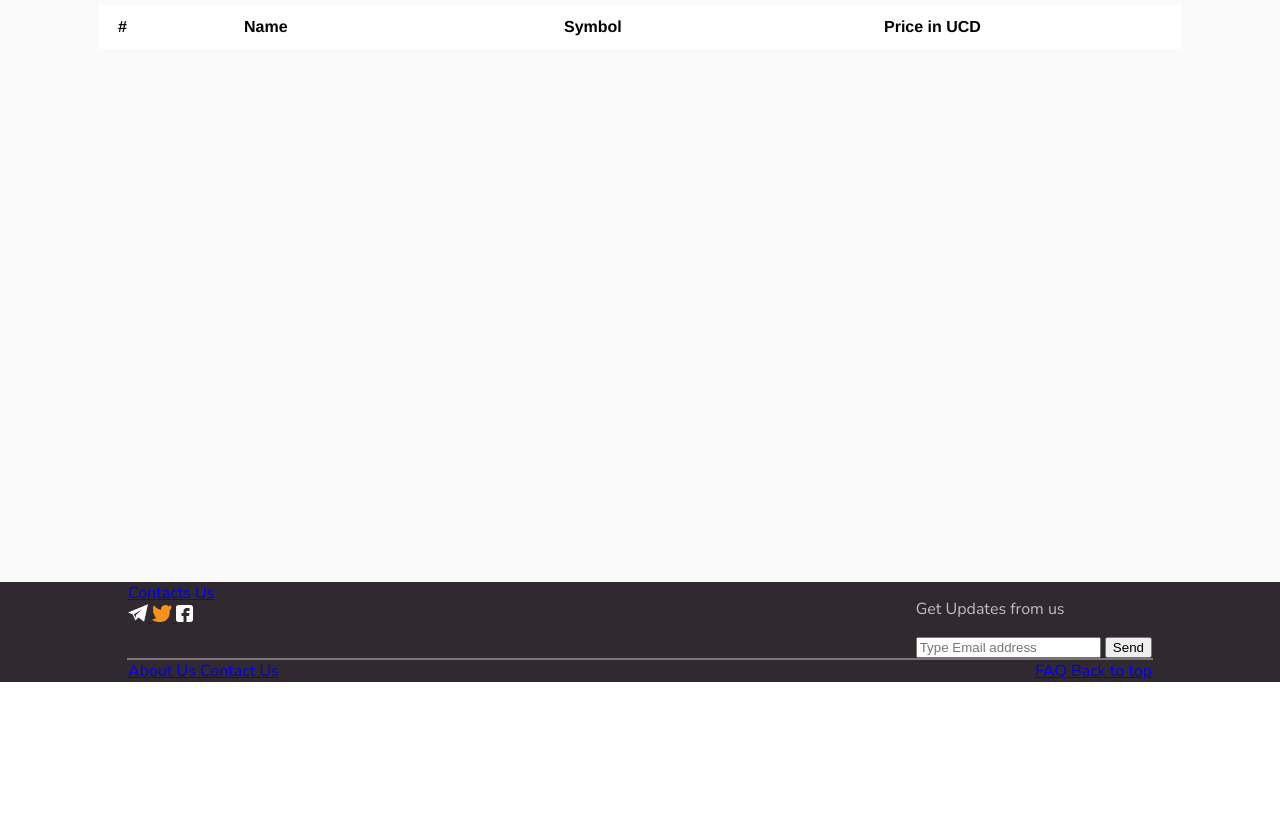
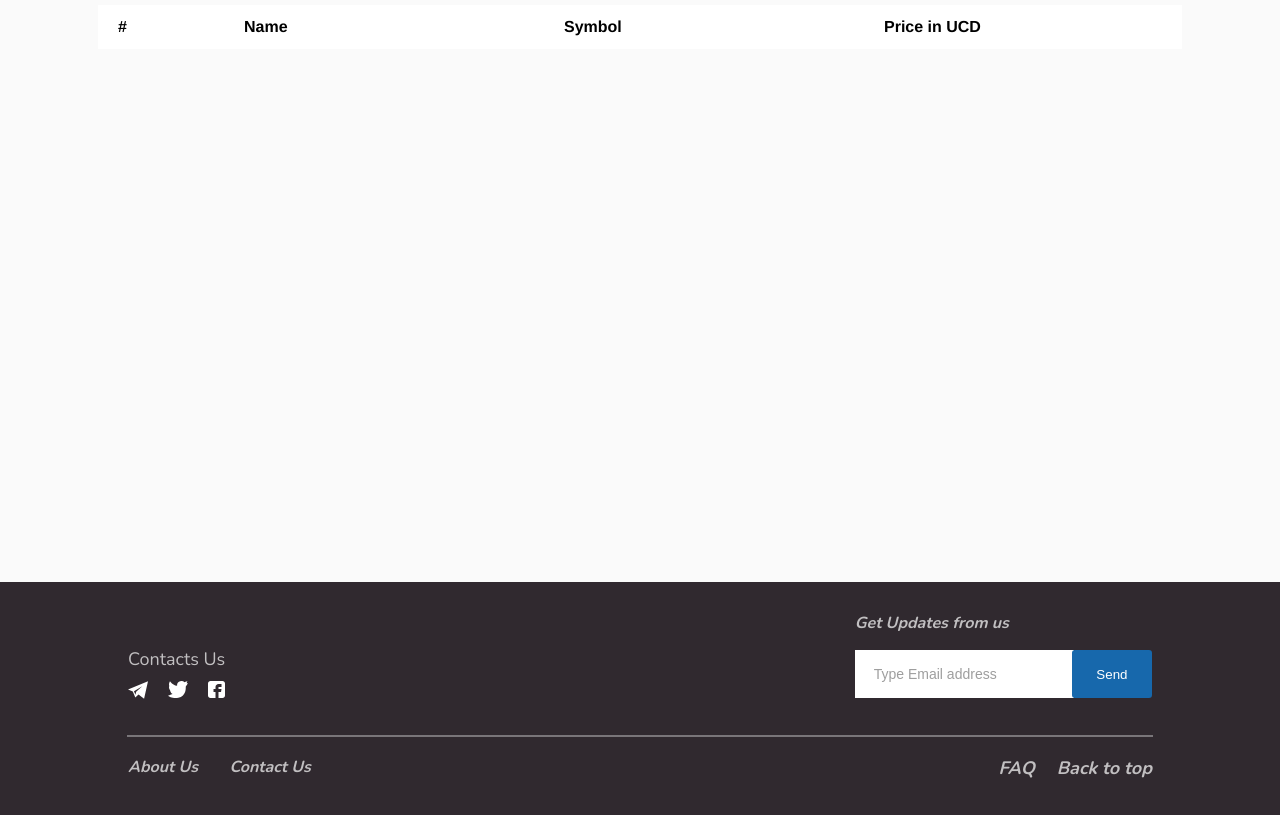
Before and after one commit to AlinaAndriychuk/Crypto, a website: page app/index.html in a window 1280 px wide. Shown: the part 3502-4317 px from the top of the page. Before the commit the page ends 4184 px from the top, so only its background shows below. Drawn offline with nearby package versions, Linux system fonts and the light colour scheme; no server answers; a web font is replaced by a local one.

Commit message:
svg icons

```diff
--- a/app/index.html
+++ b/app/index.html
@@ -12,6 +12,7 @@
   <link href="https://fonts.googleapis.com/css2?family=Nunito:wght@400;600&display=swap" rel="stylesheet">
   <link href="https://fonts.googleapis.com/css2?family=Nunito:wght@400;600;700&display=swap" rel="stylesheet">
   <link href="//db.onlinewebfonts.com/c/9da41c570d5a221cb2486d78769a076d?family=Neue+Helvetica" rel="stylesheet" type="text/css"/>
+  <link href="//db.onlinewebfonts.com/c/275de2221d9f0c4c9257d17f5a1e4006?family=Avenir+Black" rel="stylesheet" type="text/css"/>
   <title>Crypto</title>
   <script src="js/libs.min.js"></script>
 </head>
@@ -122,13 +123,19 @@
         </a>
         <div class="contacts__link-container">
           <a href="#">
-            <img class="contacts__link-image" src="img/telegram.svg" alt="telegram">
+            <svg class="contacts__link-image" width="20" height="18" viewBox="0 0 20 18" xmlns="http://www.w3.org/2000/svg">
+              <path d="M4.81232 10.396L7.2998 16.6143L10.5382 13.3759L16.0905 17.7891L20 0.210938L0 8.54163L4.81232 10.396ZM14.285 5.25427L8.1633 10.8379L7.40082 13.7116L5.99228 10.1896L14.285 5.25427Z" fill="white"/>
+            </svg>
           </a>
           <a href="#">
-            <img class="contacts__link-image" src="img/twitter.svg" alt="twitter">
+            <svg class="contacts__link-image" width="20" height="17" viewBox="0 0 20 17" xmlns="http://www.w3.org/2000/svg">
+              <path d="M7.46134 17C6.59648 17 5.70629 16.9273 4.81075 16.7815C3.23347 16.5244 1.6368 15.6676 1.18499 15.411L0 14.7381L1.28295 14.3C2.68537 13.8211 3.53849 13.5239 4.59454 13.0587C3.53711 12.5268 2.72215 11.5701 2.32985 10.3334L2.03139 9.39242L2.27614 9.43125C2.04405 9.18831 1.8608 8.94173 1.71874 8.71749C1.21352 7.92054 0.946038 6.94673 1.00295 6.11222L1.0591 5.29086L1.53258 5.48134C1.33285 5.0896 1.1885 4.67124 1.10366 4.23275C0.896905 3.16338 1.06994 2.0273 1.59102 1.03384L2.00346 0.247509L2.55506 0.935592C4.29959 3.11204 6.5092 4.40311 9.13171 4.78106C9.02459 4.01422 9.10485 3.27415 9.3705 2.61079C9.6798 1.8384 10.23 1.18344 10.9612 0.716584C11.7733 0.198224 12.7581 -0.0529529 13.7342 0.00932637C14.7698 0.075409 15.71 0.478402 16.4568 1.17552C16.8215 1.07711 17.0902 0.97204 17.4533 0.83005C17.6718 0.744634 17.9196 0.647649 18.2297 0.536719L19.3723 0.127863L18.6272 2.33791C18.6763 2.33363 18.727 2.32998 18.7799 2.32761L20 2.27024L19.2789 3.29381C19.2375 3.35244 19.227 3.36908 19.2123 3.39206C19.1542 3.48302 19.0819 3.59617 18.0921 4.96885C17.8443 5.31257 17.7205 5.76025 17.7435 6.22965C17.8313 8.0134 17.6206 9.62727 17.1169 11.0263C16.6405 12.3498 15.9023 13.4854 14.923 14.4015C13.7111 15.5349 12.1659 16.311 10.33 16.7078C9.4294 16.9024 8.46231 17 7.46134 17Z"/>
+            </svg>
           </a>
           <a href="#">
-            <img class="contacts__link-image" src="img/facebook.svg" alt="facebook">
+            <svg width="17" height="17" viewBox="0 0 17 17" xmlns="http://www.w3.org/2000/svg">
+              <path d="M14.5098 0H2.49023C1.11723 0 0 1.11723 0 2.49023V14.5098C0 15.8828 1.11723 17 2.49023 17H7.50391V10.9902H5.51172V8.00195H7.50391V5.97656C7.50391 4.32873 8.84435 2.98828 10.4922 2.98828H13.5137V5.97656H10.4922V8.00195H13.5137L13.0156 10.9902H10.4922V17H14.5098C15.8828 17 17 15.8828 17 14.5098V2.49023C17 1.11723 15.8828 0 14.5098 0Z" fill="white"/>
+            </svg>
           </a>
         </div>
       </div>
--- a/app/scss/style.scss
+++ b/app/scss/style.scss
@@ -1,6 +1,8 @@
+$black: #30292F;
+$blue: #1768AC;
+$dark-gray: rgba(255, 255, 255, 0.7);
+$gray: #fafafa;
 $turquoise: #076572;
-$gray: #fafafa;
-$black: #30292F;
 
 body {
   font-family: 'Nunito', sans-serif;
@@ -252,7 +254,7 @@ body {
 
 .footer {
   background-color: $black;
-  color: rgba(255, 255, 255, 0.7);
+  color: $dark-gray;
 
   &__container {
     display: flex;
@@ -269,4 +271,78 @@ body {
     width: 80%;
   }
 
+  &__link-container {
+    margin: 19px 0 35px;
+  }
+
+  &__link {
+    color: $dark-gray;
+    font-style: italic;
+    font-weight: 700;
+    text-decoration: none;
+  }
+
+  &__link:first-child {
+    margin-right: 27px;
+  }
+
+  &__link--large {
+    font-size: 18px;
+  }
+
+  &__link--large:first-child {
+    margin-right: 17px;
+  }
+
 }
+
+.contacts {
+  margin: 65px 0 30px;
+
+  &__link-container {
+    display: flex;
+    justify-content: space-between;
+    margin-top: 10px;
+  }
+
+  &__link {
+    color: $dark-gray;
+    font-size: 18px;
+    text-decoration: none;
+  }
+
+  &__link-image {
+    fill: #fff;
+  }
+
+}
+
+.form {
+
+  &__text {
+    font-style: italic;
+    font-weight: 700;
+    margin-top: 30px;
+  }
+
+  &__input {
+    border: none;
+    font-size: 14px;
+    margin-right: -6px;
+    padding: 16px 19px;
+  }
+
+  &__input::placeholder {
+    color: rgba(62, 61, 61, 0.5);
+  }
+
+  &__button {
+    background: $blue;
+    border: none;
+    border-radius: 3px;
+    color: #fff;
+    font-family: 'Avenir', sans-serif;
+    padding: 16.5px 24.5px;
+  }
+
+}
```
Also changed, not shown: app/css/style.css.
